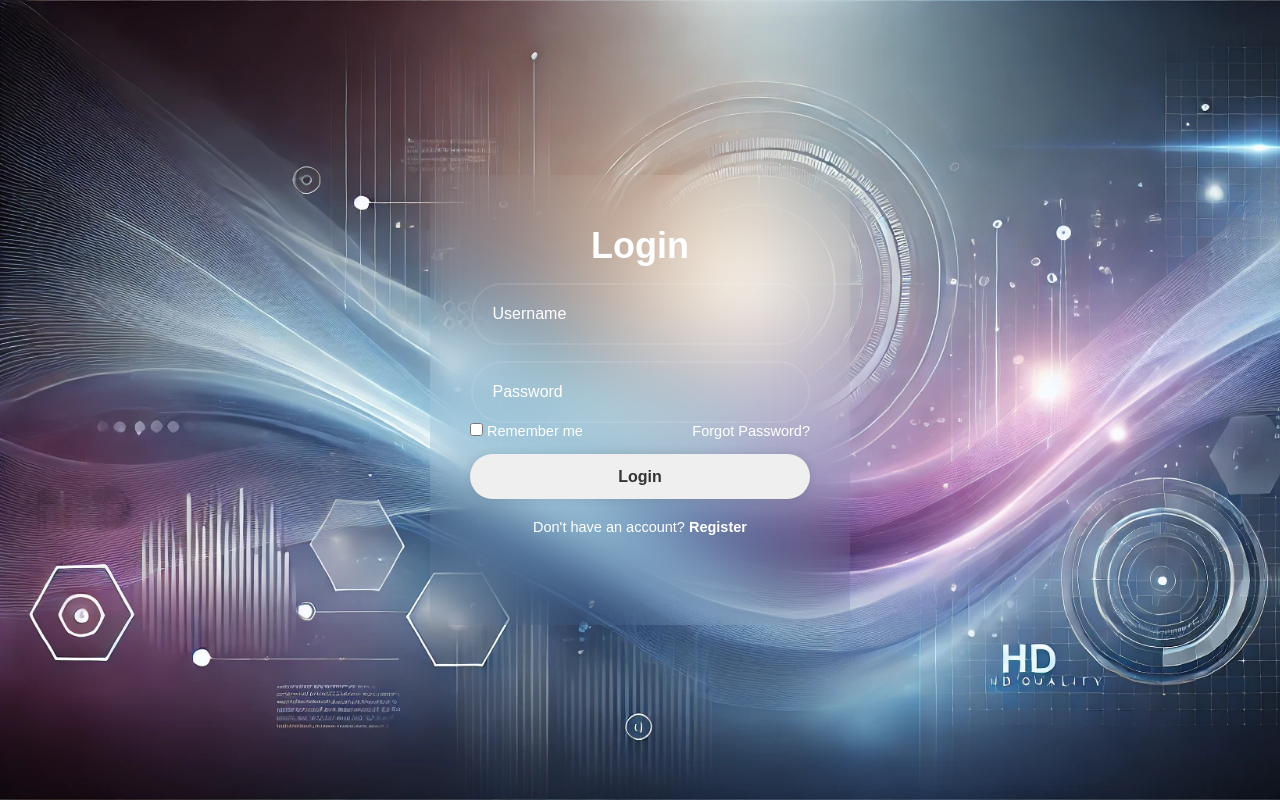
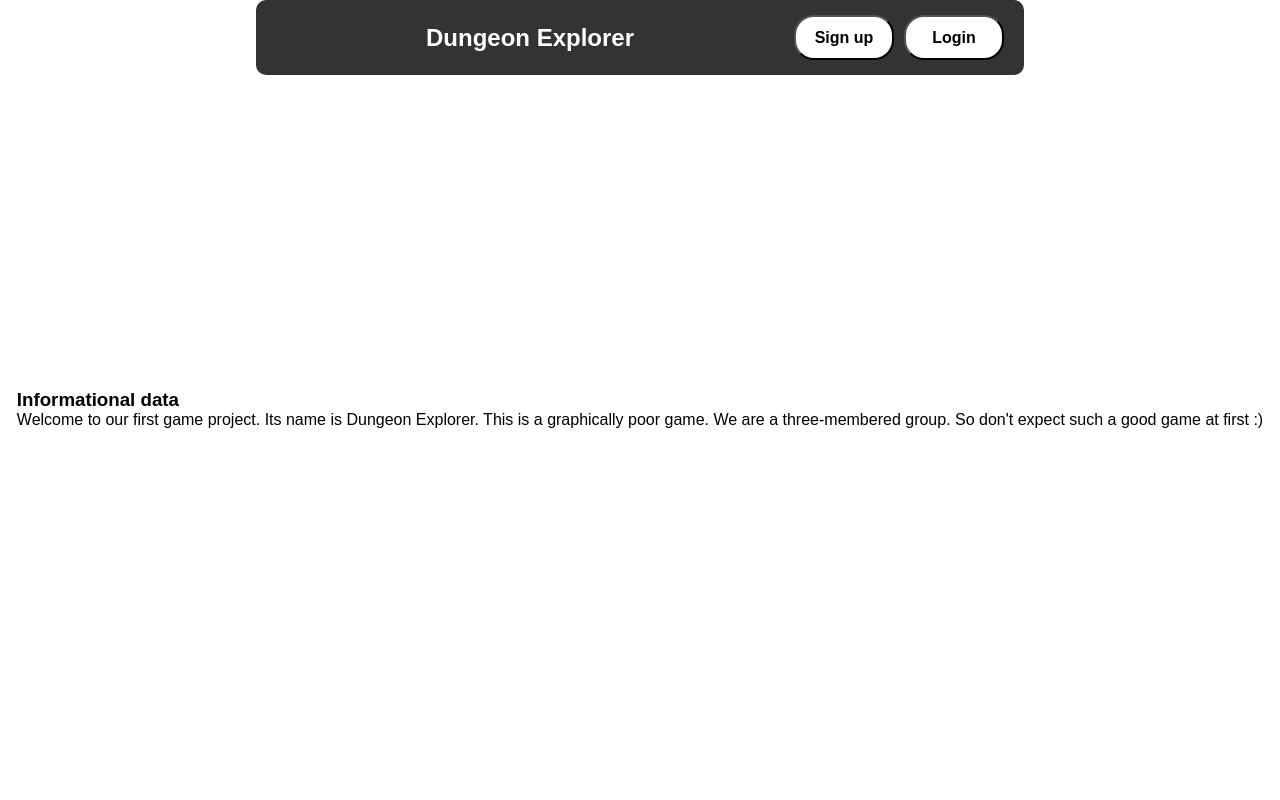
Before and after one commit to KTomi005/Web, a React (Vite) app: page / in a window 1280 px wide. Built offline with nearby package versions, Linux system fonts and the light colour scheme.

Commit message:
Kezdőlap, gomb hivatkozás.
Kezdőlap elkezdése, gomb hivatkozás a bejelentkezés/ regisztrációs oldalra. Illetve még egy kicsit kéne igazítani a login/registration blokkon

```diff
--- a/Web.html
+++ b/Web.html
@@ -3,7 +3,7 @@
 <head>
   <meta charset="UTF-8">
   <meta name="viewport" content="width=device-width, initial-scale=1.0">
-  <link rel="stylesheet" href="/src/Web.css">
+  <link rel="stylesheet" href="./src/Web.css">
   <link rel="stylesheet" href="bootstrap-5.0.2-dist/css/bootstrap.min.css">
   <title>Dungeon Valley Explorer</title>
 </head>
--- a/index.html
+++ b/index.html
@@ -5,6 +5,9 @@
     <meta name="viewport" content="width=device-width, initial-scale=1.0" />
     <title>Sign Up - Login</title>
   </head>
+  <div>
+
+  </div>
   <body>
     <div id="root"></div>
     <script type="module" src="/src/main.jsx"></script>
--- a/src/App.jsx
+++ b/src/App.jsx
@@ -1,11 +1,15 @@
+import React from 'react';
 import { BrowserRouter as Router, Routes, Route } from 'react-router-dom';
 import LoginSignup from './Components/LoginSignup/LoginSignup';
+import KezdoLap from './KezdoLap/KezdoLap';
 
-function App() {
+const App = () => {
     return (
         <Router>
             <Routes>
-                <Route path="/" element={<LoginSignup />} />
+                <Route path="/" element={<KezdoLap />} />
+                <Route path="/signup" element={<LoginSignup />} />
+                <Route path="/login" element={<LoginSignup />} />
                 <Route path="/web.html" element={<h1>Web oldal</h1>} />
             </Routes>
         </Router>
--- a/src/Components/LoginSignup/LoginSignup.css
+++ b/src/Components/LoginSignup/LoginSignup.css
@@ -1,131 +1,143 @@
-.wrapper{
+/* Ensure the body and html take up full height */
+html, body {
+  height: 100%;
+  margin: 0;
+  width: 100%;
+}
+form h1{
+  justify-content: center;
+}
+.wrapper {
+  width: 203vh; /* Ensure full width */
+  height: 100vh; /* Take full viewport height */
+  display: flex;
+  justify-content: center; /* Center form horizontally */
+  align-items: center; /* Center form vertically */
+  background-image: url('../assets/Image.webp');
+  background-size: cover; /* Cover entire screen */
+  background-position: center;
+  background-repeat: no-repeat;
+  color: #fff;
+  padding: 25px; /* Add padding to prevent elements from touching edges */
+}
+
+.form-box {
   position: relative;
-  width: 420px;
+  width: 420px; /* Set a fixed width for forms */
   min-height: 450px;
-  height: 450px;
-  background: transparent;
+  height: auto; /* Let height adjust based on content */
+  background: rgba(0, 0, 0, 0.5); /* Semi-transparent background */
   backdrop-filter: blur(30px);
   border-radius: 10px;
   color: #fff;
-  display: flex;
-  align-items: center;
+  display: none;
+  flex-direction: column;
+  justify-content: center;
+  padding: 20px;
+  transition: height .2s ease;
   overflow: hidden;
-  padding-bottom: 25px;
-  transition: height .2s ease;
 }
 
-.wrapper .form-box{
-  width: 100%;
-  padding: 40px;
+.show {
+  display: flex; /* Show the form when needed */
 }
 
-.wrapper.active .form-box.login{
-  transition: translate .18s ease;
-  translate: 0;
+form h1 {
+  font-size: 36px;
+  text-align: center;
+  margin-bottom: 20px;
 }
 
-
-.wrapper.active .form-box.login{
-  transition: none;
-  translate: -400px;
+.input-box {
+  text-align: center;
+  position: relative;
+  width: 100%;
+  margin: 15px 0; /* Reduce margin to avoid too much space */
 }
 
-.wrapper .form-box.register{
-  position: absolute;
-  transition: none;
-  translate: 400px;
+.input-box input {
+  text-align: center;
+  width: 350px;
+  height: 52px;
+  padding:15px;
+  font-size: 16px;
+  color: #fff;
+  background: rgba(0, 0, 0, 0.3);
+  border: 2px solid rgba(255, 255, 255, 0.2);
+  border-radius: 40px;
 }
 
-.wrapper.active .form-box.register{
-  transition: translate .18s ease;
-  translate: 0;
-}
-
-
-form h1{
-  font-size: 36px;
-  text-align: center;
-}
-
-
-form .input-box{
-  position: relative;
-  width: 100%;
-  padding: 0.5px;
-  margin: 15px 0;
-}
-
-.input-box input{
-  width: 100%;
-  height: 100%;
-  background: transparent;
-  border: none;
-  outline: none;
-  border: 2px solid rgba(255, 255, 255, .1);
-  border-radius: 40px;
-  font-size: 16px;
-  color: #fff;
-  padding: 20px 45px 20px 20px;
-}
-
-.input-box input::placeholder{
+.input-box input::placeholder {
   color: #fff;
 }
 
-.input-box .icon{
-  position: absolute;
-  right: 20px;
-  top: 5px;
-  translate: 0 -50%;
-  font-size: 16px;
-}
-
-form .remember-forgot{
+form .remember-forgot {
   display: flex;
   justify-content: space-between;
   font-size: 14.5px;
   margin: -15px 0 15px;
 }
 
-.remember-forgot label input{
+.remember-forgot label input {
   accent-color: #fff;
   margin-right: 4px;
 }
 
-.remember-forgot a{
+.remember-forgot a {
   color: #fff;
   text-decoration: none;
 }
 
-.remember-forgot a:hover{
+.remember-forgot a:hover {
   text-decoration: underline;
 }
 
-form button{
+form button {
   width: 100%;
   height: 45px;
   border: none;
   outline: none;
   border-radius: 40px;
-  box-shadow: 0 0 10px rgba(0, 0, 0, .1);
+  box-shadow: 0 0 10px rgba(0, 0, 0, 0.1);
   cursor: pointer;
   font-size: 16px;
   color: #333;
   font-weight: 700;
+  margin-top: 15px; /* Add margin for better separation from other elements */
 }
 
-form .register-link{
+form .register-link {
   font-size: 14.5px;
   text-align: center;
   margin: 20px 0 15px;
 }
 
-.register-link p a{
+.register-link p a {
   color: #fff;
   text-decoration: none;
   font-weight: 600;
 }
 
-.register-link p a:hover{
+.register-link p a:hover {
   text-decoration: underline;
 }
+
+.checkbox-container {
+  display: flex;
+  align-items: center; /* Center checkbox */
+  gap: 10px;
+}
+
+.checkbox-container p {
+  margin: 0;
+}
+
+.success {
+  color: green;
+  margin-top: 10px;
+}
+
+.error {
+  color: red;
+  margin-top: 10px;
+}
--- a/src/Components/LoginSignup/LoginSignup.jsx
+++ b/src/Components/LoginSignup/LoginSignup.jsx
@@ -1,23 +1,18 @@
 import React, { useState } from "react";
 import './LoginSignup.css'
 
-
-
-
 const LoginSignup = () => {
-    const [action, setAction] = useState('');
+    const [action, setAction] = useState('login'); // Kezdeti állapot: login
     const [successMessage, setSuccessMessage] = useState('');
     const [errorMessage, setErrorMessage] = useState('');
 
-
     const registerLink = () => {
-        setAction('active');
+        setAction('register');  // Regisztrációs form aktívvá tétele
     };
 
     const loginLink = () => {
-        setAction('');
+        setAction('login');  // Bejelentkezési form aktívvá tétele
     };
-
 
     const handleRegisterSubmit = (e) => {
         e.preventDefault();
@@ -26,19 +21,16 @@ const LoginSignup = () => {
         const email = e.target.email.value;
         const password = e.target.password.value;
 
-
         localStorage.setItem("username", username);
         localStorage.setItem("email", email);
         localStorage.setItem("password", password);
 
         setSuccessMessage("Registration successful! Redirecting to the website...");
 
-
         setTimeout(() => {
             window.location.href = "Web.html";
         }, 2000);
     };
-
 
     const handleLoginSubmit = (e) => {
         e.preventDefault();
@@ -63,21 +55,22 @@ const LoginSignup = () => {
     };
 
     return (
-
         <div className={`wrapper ${action}`}>
-
-            <div className="form-box login">
+            {/* Bejelentkezési forma */}
+            <div className={`form-box login ${action === 'login' ? 'show' : ''}`}>
                 <form onSubmit={handleLoginSubmit}>
                     <h1>Login</h1>
 
                     <div className="input-box">
                         <input type="text" name="username" placeholder="Username" required />
                     </div>
-
+                    <div className="input-box">
+                        <input type="email" name="email" placeholder="Email" required />
+                    </div>
                     <div className="input-box">
                         <input type="password" name="password" placeholder="Password" required />
                     </div>
-
+                    <br />
                     <div className="remember-forgot">
                         <label><input type="checkbox" />Remember me</label>
                         <a href="#">Forgot Password?</a>
@@ -85,7 +78,7 @@ const LoginSignup = () => {
 
                     <button type="submit">Login</button>
 
-                    {errorMessage && <p style={{ color: 'red' }}>{errorMessage}</p>} {/* Hibaüzenet megjelenítése */}
+                    {errorMessage && <p style={{ color: 'red' }}>{errorMessage}</p>}
 
                     <div className="register-link">
                         <p>Don't have an account? <a href="#" onClick={registerLink}>Register</a></p>
@@ -93,8 +86,8 @@ const LoginSignup = () => {
                 </form>
             </div>
 
-
-            <div className="form-box register">
+            {/* Regisztrációs forma */}
+            <div className={`form-box register ${action === 'register' ? 'show' : ''}`}>
                 <form onSubmit={handleRegisterSubmit}>
                     <h1>Registration</h1>
 
@@ -107,8 +100,10 @@ const LoginSignup = () => {
                     <div className="input-box">
                         <input type="password" name="password" placeholder="Password" required />
                     </div>
-
-                    <label><input type="checkbox" required />I agree to the terms & conditions</label>
+                    <div className="input-box">
+                        <input type="password" name="password again" placeholder="Password again" required />
+                    </div>
+                    <label><input type="checkbox" required /> I agree to the terms & conditions</label>
 
                     <button type="submit">Register</button>
 
@@ -117,7 +112,6 @@ const LoginSignup = () => {
                     </div>
                 </form>
 
-
                 {successMessage && (
                     <div className="success-message">
                         <p>{successMessage}</p>
@@ -125,7 +119,6 @@ const LoginSignup = () => {
                 )}
             </div>
         </div>
-
     );
 }
 
--- /dev/null
+++ b/src/KezdoLap/KezdoLap.css
@@ -0,0 +1,60 @@
+h1{
+    text-align: center;
+    color: white;
+    font-weight: bolder;
+    flex-grow: 1;
+    margin-left: 250px;
+}
+.btn{
+    color: black;
+    background-color: white;
+    border-radius: 20px;
+    height: 45px;
+    width: 100px;
+    cursor: pointer;
+    font-size: 16px;
+    font-weight: bold;
+    margin-left: 10px;
+    cursor: pointer;
+}
+.btn:hover{
+    background-color: #ddd;
+    color: black;
+}
+.topnav{
+    position: absolute;
+    top: 0;
+    left: 50%;
+    transform: translateX(-50%);
+    width: 60%; /* Igény szerint állítható */
+    background-color: #333;
+    display: flex;
+    align-items: center;
+    justify-content: space-between;
+    padding: 15px 20px;
+    border-radius: 10px;
+    color: white;
+}
+.topnav h1 {
+    text-align: center;
+    color: white;
+    font-weight: bolder;
+    margin: 0 auto;
+    font-size: 24px;
+}
+.button-container {
+    display: flex;
+    gap: 10px;
+}
+.topnav a {
+    float: left;
+    color: #f2f2f2;
+    text-align: center;
+    padding: 14px 16px;
+    text-decoration: none;
+    font-size: 17px;
+  }
+.topnav a:hover{
+    background-color: #ddd;
+    color: black;
+}
--- /dev/null
+++ b/src/KezdoLap/KezdoLap.jsx
@@ -0,0 +1,24 @@
+import React from 'react';
+import { useNavigate } from 'react-router-dom';
+import './KezdoLap.css';
+
+const KezdoLap = () => {
+    const navigate = useNavigate();
+
+    return (
+        <div className="kezdo-lap">
+            <div className="topnav">
+                <h1>Dungeon Explorer</h1>
+                <button className="btn" onClick={() => navigate('/signup')}>Sign up</button>
+                <button className="btn" onClick={() => navigate('/login')}>Login</button>
+            </div>
+            <br />
+            <div className="Informational">
+                <h3>Informational data</h3>
+                <p>Welcome to our first game project. Its name is Dungeon Explorer. This is a graphically poor game. We are a three-membered group. So don't expect such a good game at first :)</p>
+            </div>
+        </div>
+    );
+};
+
+export default KezdoLap;
--- a/src/index.css
+++ b/src/index.css
@@ -10,7 +10,6 @@ body {
   justify-content: center;
   align-items: center;
   min-height: 100vh;
-  background-image: url('./Components/assets/Image.webp');
   background-repeat: no-repeat;
   background-size: cover;
 }
```
